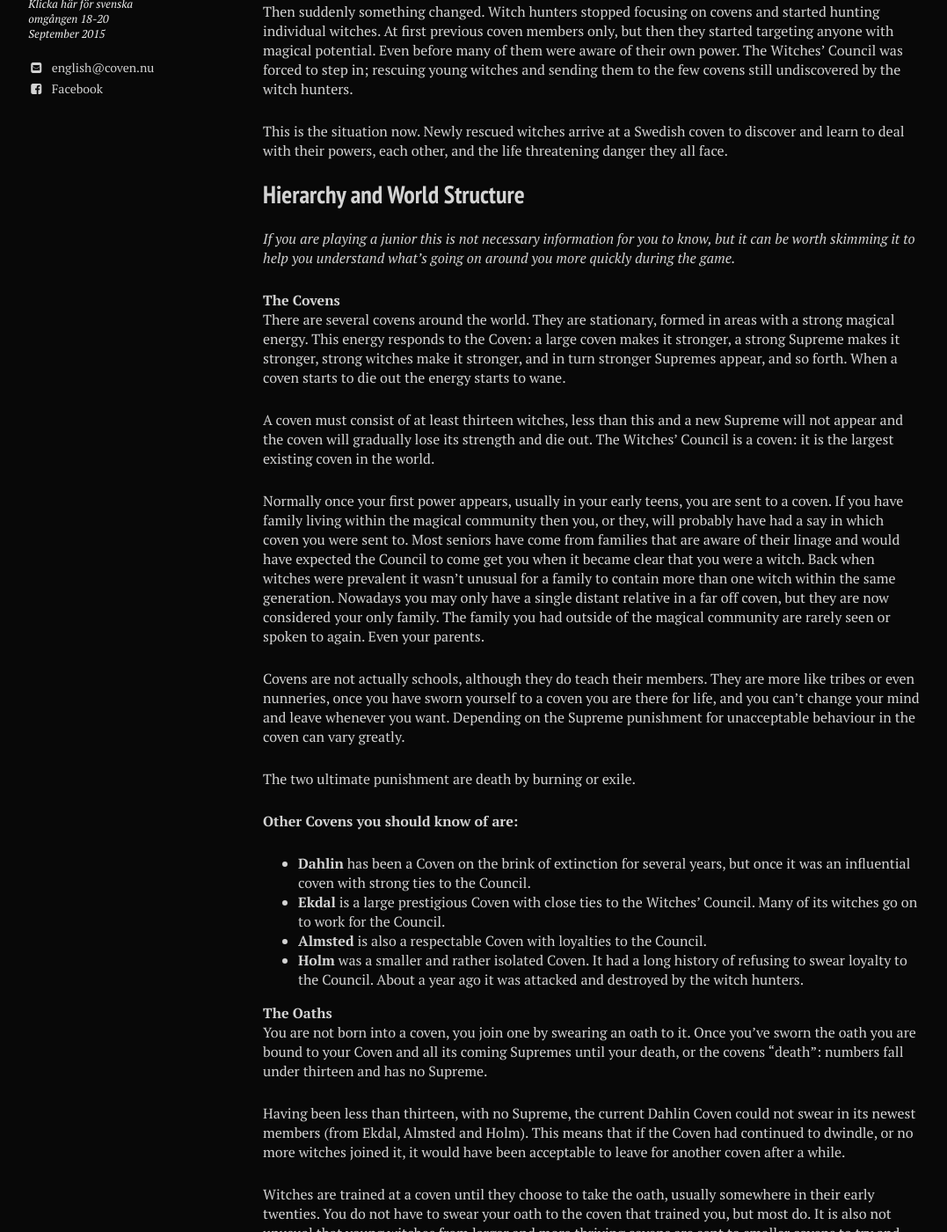
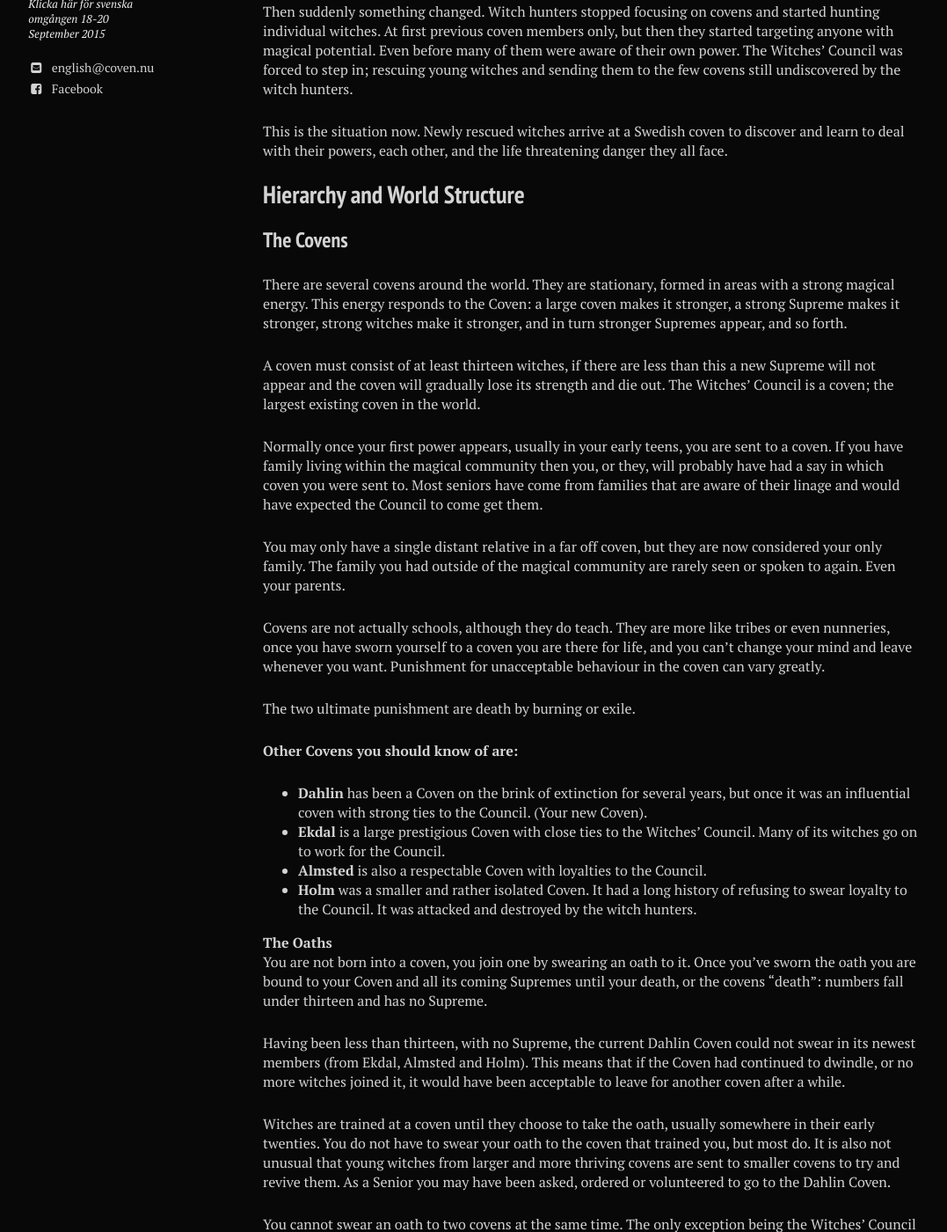
Before and after one commit to stanislavb/en.coven.nu, a Jekyll site: the page built from fictional/index.md, in a window 1280 px wide and 1400 px high, scrolled down 927 px. Shown: the whole window at 88% size, without its empty margins (21-1098 px from the left). Built offline with Jekyll 4.4.1, drawn with Linux system fonts in a browser that asks for light colours; nearby versions of some CDN libraries.

Commit message:
Update index.md

```diff
--- a/fictional/index.md
+++ b/fictional/index.md
@@ -35,24 +35,24 @@ This is the situation now. Newly rescued witches arrive at a Swedish coven to di
 
 ## Hierarchy and World Structure
 
-*If you are playing a junior this is not necessary information for you to know, but it can be worth skimming it to help you understand what’s going on around you more quickly during the game.*
+###The Covens
+There are several covens around the world. They are stationary, formed in areas with a strong magical energy. This energy responds to the Coven: a large coven makes it stronger, a strong Supreme makes it stronger, strong witches make it stronger, and in turn stronger Supremes appear, and so forth.
 
-**The Covens**
-There are several covens around the world. They are stationary, formed in areas with a strong magical energy. This energy responds to the Coven: a large coven makes it stronger, a strong Supreme makes it stronger, strong witches make it stronger, and in turn stronger Supremes appear, and so forth. When a coven starts to die out the energy starts to wane.
+A coven must consist of at least thirteen witches, if there are less than this a new Supreme will not appear and the coven will gradually lose its strength and die out. The Witches’ Council is a coven; the largest existing coven in the world.
 
-A coven must consist of at least thirteen witches, less than this and a new Supreme will not appear and the coven will gradually lose its strength and die out. The Witches’ Council is a coven: it is the largest existing coven in the world.
+Normally once your first power appears, usually in your early teens, you are sent to a coven. If you have family living within the magical community then you, or they, will probably have had a say in which coven you were sent to. Most seniors have come from families that are aware of their linage and would have expected the Council to come get them.
 
-Normally once your first power appears, usually in your early teens, you are sent to a coven. If you have family living within the magical community then you, or they, will probably have had a say in which coven you were sent to. Most seniors have come from families that are aware of their linage and would have expected the Council to come get you when it became clear that you were a witch. Back when witches were prevalent it wasn’t unusual for a family to contain more than one witch within the same generation. Nowadays you may only have a single distant relative in a far off coven, but they are now considered your only family. The family you had outside of the magical community are rarely seen or spoken to again. Even your parents.
+You may only have a single distant relative in a far off coven, but they are now considered your only family. The family you had outside of the magical community are rarely seen or spoken to again. Even your parents.
 
-Covens are not actually schools, although they do teach their members. They are more like tribes or even nunneries, once you have sworn yourself to a coven you are there for life, and you can’t change your mind and leave whenever you want. Depending on the Supreme punishment for unacceptable behaviour in the coven can vary greatly.
+Covens are not actually schools, although they do teach. They are more like tribes or even nunneries, once you have sworn yourself to a coven you are there for life, and you can’t change your mind and leave whenever you want. Punishment for unacceptable behaviour in the coven can vary greatly.
 
 The two ultimate punishment are death by burning or exile.
 
 **Other Covens you should know of are:**
-* **Dahlin** has been a Coven on the brink of extinction for several years, but once it was an influential coven with strong ties to the Council.
+* **Dahlin** has been a Coven on the brink of extinction for several years, but once it was an influential coven with strong ties to the Council. (Your new Coven).
 * **Ekdal** is a large prestigious Coven with close ties to the Witches’ Council. Many of its witches go on to work for the Council.
 * **Almsted** is also a respectable Coven with loyalties to the Council.
-* **Holm** was a smaller and rather isolated Coven. It had a long history of refusing to swear loyalty to the Council. About a year ago it was attacked and destroyed by the witch hunters.
+* **Holm** was a smaller and rather isolated Coven. It had a long history of refusing to swear loyalty to the Council. It was attacked and destroyed by the witch hunters.
 
 **The Oaths**
 You are not born into a coven, you join one by swearing an oath to it. Once you’ve sworn the oath you are bound to your Coven and all its coming Supremes until your death, or the covens “death”: numbers fall under thirteen and has no Supreme.
```
